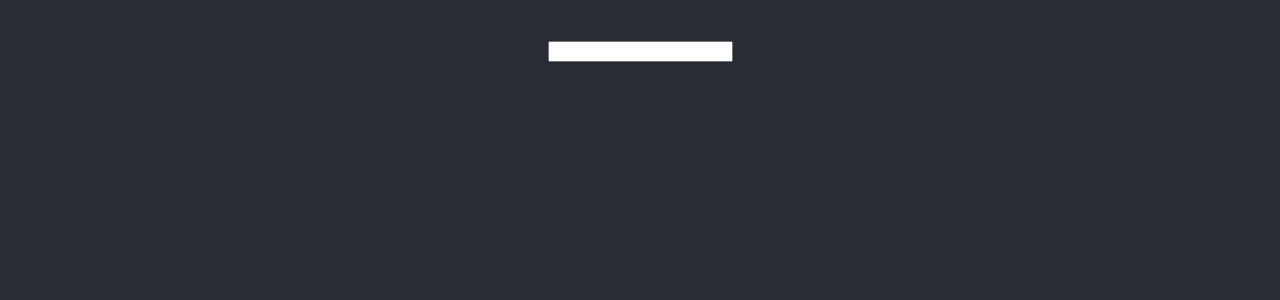
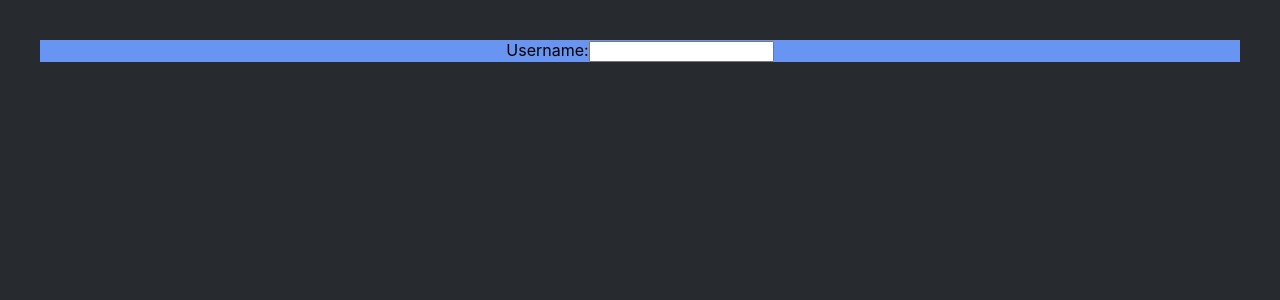
Before and after one commit to adkhiker/TK_Form_Management, a React (Create React App) app: page / in a window 1280 px wide. Shown: the top 300 px of the page. Built offline with nearby package versions, Linux system fonts and the light colour scheme.

Commit message:
input type

```diff
--- a/package.json
+++ b/package.json
@@ -3,6 +3,7 @@
   "version": "0.1.0",
   "private": true,
   "dependencies": {
+    "eslint-utils": "^1.4.2",
     "react": "^16.9.0",
     "react-dom": "^16.9.0",
     "react-scripts": "3.1.1"
--- a/src/App.css
+++ b/src/App.css
@@ -2,7 +2,7 @@
 
 .App {
   text-align: center;
-  background-color: #282c34;
+  background-color: #6795f1;
 
 }
 
--- a/src/App.js
+++ b/src/App.js
@@ -5,7 +5,10 @@ function App() {
   return (
     <div className="App">
       <form>
-        <input />
+        <label>
+          Username:
+          <input type="text" />
+        </label>
       </form>
     </div>
   );
--- a/src/index.css
+++ b/src/index.css
@@ -1,6 +1,6 @@
 body {
   margin: 40px;
-  background-color: #282c34;
+  background-color: #272a2f;
   font-family: -apple-system, BlinkMacSystemFont, "Segoe UI", "Roboto", "Oxygen",
     "Ubuntu", "Cantarell", "Fira Sans", "Droid Sans", "Helvetica Neue",
     sans-serif;
```
Also changed, not shown: 1 other file (tests, documents, lock files or other folders).
